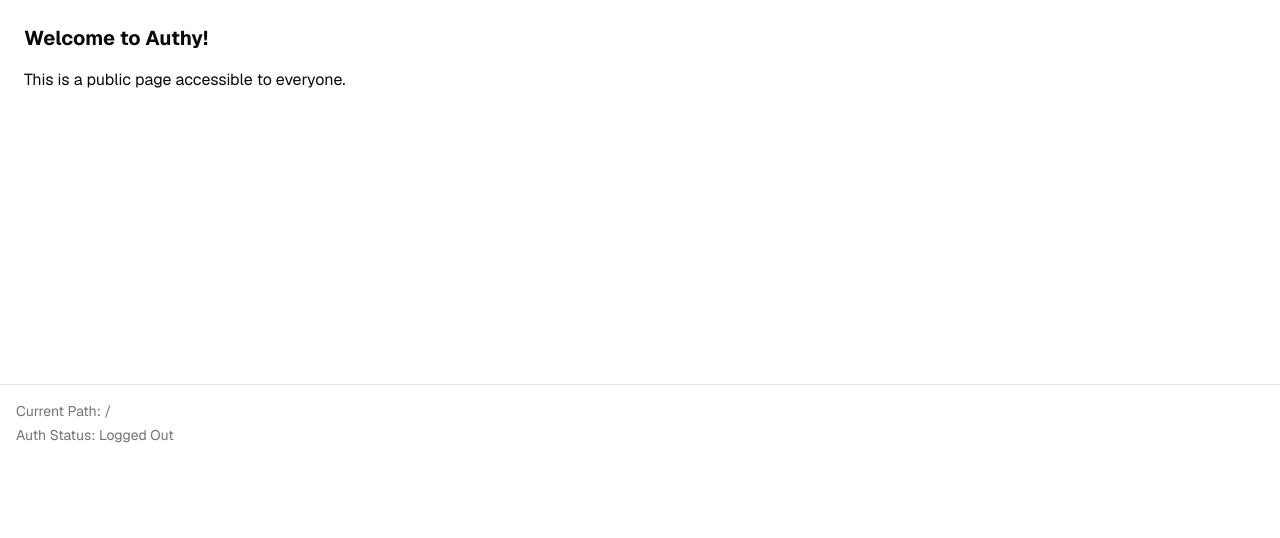
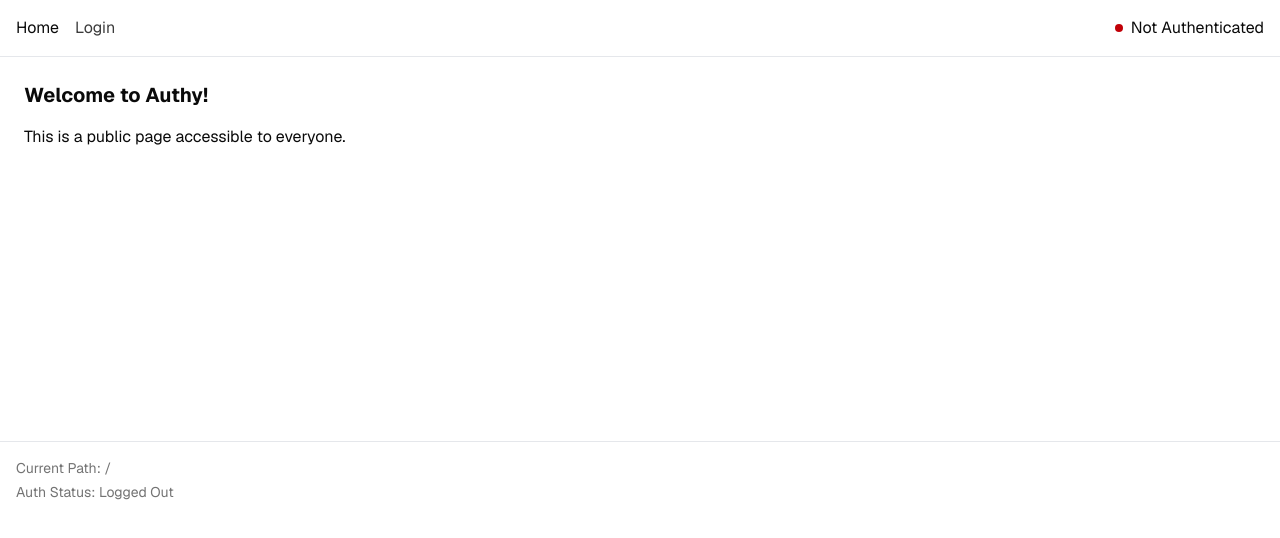
Before and after one commit to marekzelinka/authy, a Next.js app: page / in a window 1280 px wide. Shown: the top 538 px of the page. Built offline with nearby package versions, Linux system fonts and the light colour scheme; no server answers.

Commit message:
add header

```diff
--- a/src/app/layout.tsx
+++ b/src/app/layout.tsx
@@ -1,3 +1,4 @@
+import { Header } from "@/components/header";
 import { geistMono, geistSans } from "@/fonts";
 import "@/globals.css";
 import { cn } from "@/lib/utils";
@@ -19,7 +20,10 @@ export default function RootLayout({
       lang="en"
       className={cn(geistSans.variable, geistMono.variable, "antialiased")}
     >
-      <body>{children}</body>
+      <body>
+        <Header />
+        {children}
+      </body>
     </html>
   );
 }
--- /dev/null
+++ b/src/components/header.tsx
@@ -0,0 +1,46 @@
+import { auth } from "@/lib/auth";
+import { cn } from "@/lib/utils";
+import { NavLink } from "./nav-link";
+
+export async function Header() {
+  const session = await auth();
+
+  return (
+    <div className="w-full border-b border-gray-200 bg-white p-4">
+      <div className="mx-auto flex max-w-7xl items-center justify-between">
+        <div className="flex gap-4">
+          <NavLink
+            href="/"
+            className="text-foreground/80 hover:text-foreground aria-[current=page]:text-foreground"
+          >
+            Home
+          </NavLink>
+          {session ? (
+            <NavLink
+              href="/dashboard"
+              className="text-foreground/80 hover:text-foreground aria-[current=page]:text-foreground"
+            >
+              Dashboard
+            </NavLink>
+          ) : (
+            <NavLink
+              href="/login"
+              className="text-foreground/80 hover:text-foreground aria-[current=page]:text-foreground"
+            >
+              Login
+            </NavLink>
+          )}
+        </div>
+        <div className="flex items-center gap-2">
+          <div
+            className={cn(
+              "h-2 w-2 rounded-full",
+              session ? "bg-green-700" : "bg-red-700",
+            )}
+          ></div>
+          <span>{session ? "Authenticated" : "Not Authenticated"}</span>
+        </div>
+      </div>
+    </div>
+  );
+}
--- /dev/null
+++ b/src/components/nav-link.tsx
@@ -0,0 +1,12 @@
+"use client";
+
+import Link from "next/link";
+import { usePathname } from "next/navigation";
+import type { ComponentProps } from "react";
+
+export function NavLink({ ...props }: ComponentProps<typeof Link>) {
+  const pathname = usePathname();
+  const isActive = pathname === props.href;
+
+  return <Link aria-current={isActive ? "page" : undefined} {...props} />;
+}
```
